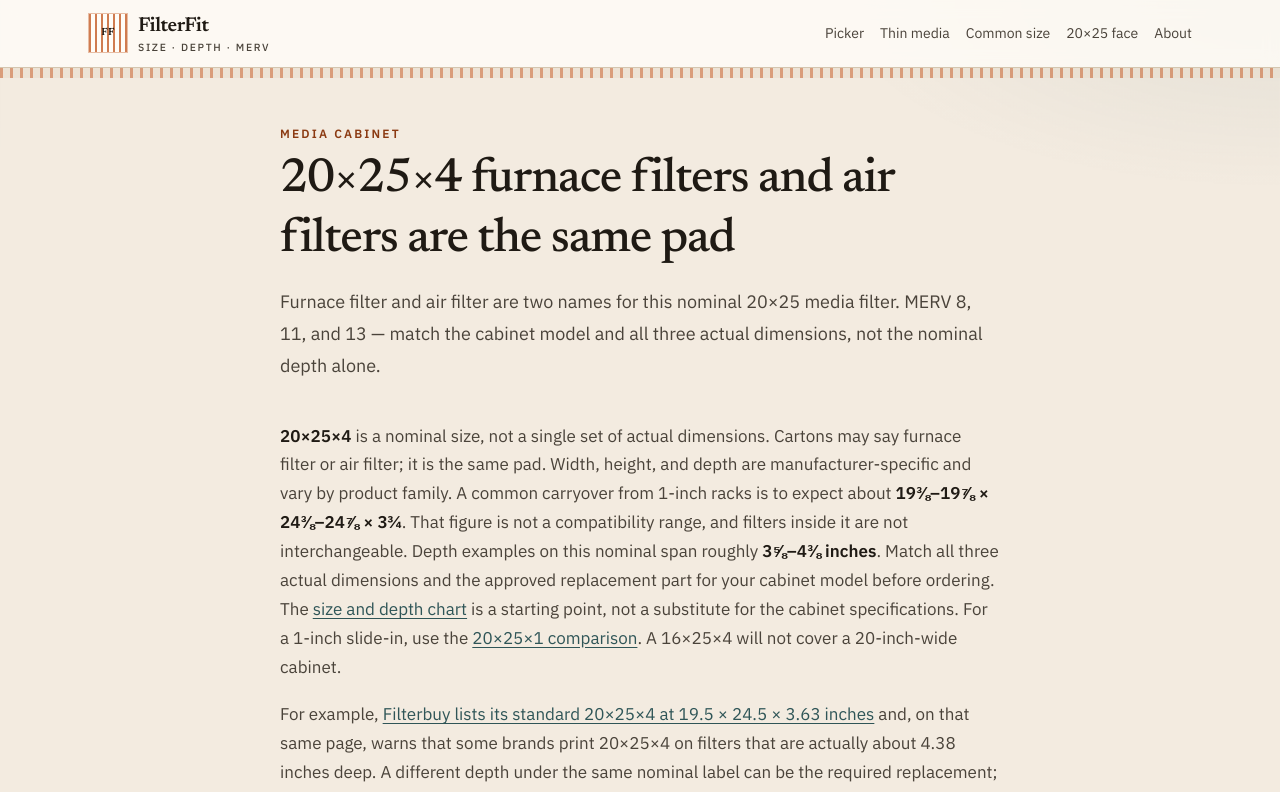
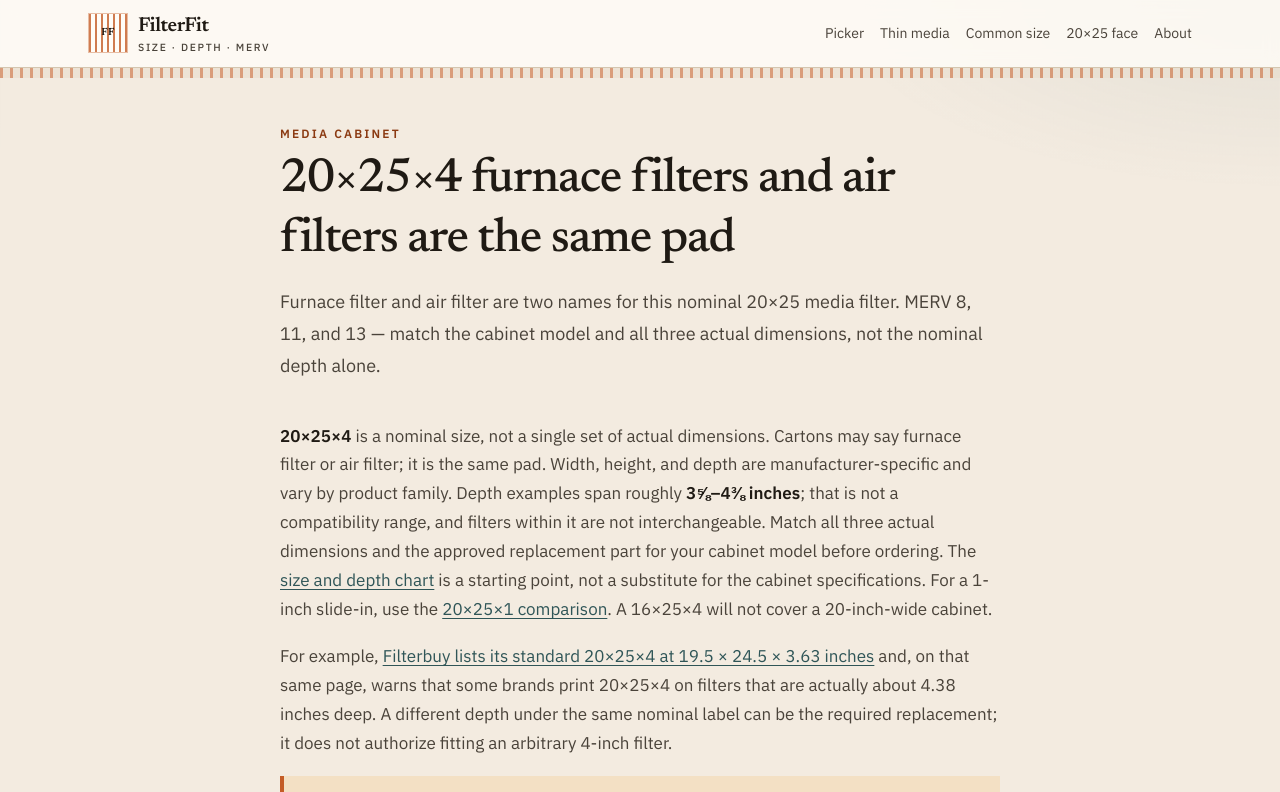
Before and after one commit to laqaer/filter-fit, a Next.js app: page /20x25x4-furnace-filters in a window 1280 px wide. Shown: the top 792 px of the page. Built offline with nearby package versions, Linux system fonts and the light colour scheme.

Commit message:
fix(content): drop the 20x25x4 buy-target size span (FF-CONTENT-009)
State depth examples only, matching the 16x25x4 page, and ban the full face-and-depth range in the regression test.

Co-authored-by: laqaer <laqaer@users.noreply.github.com>

```diff
--- a/app/20x25x4-furnace-filters/page.tsx
+++ b/app/20x25x4-furnace-filters/page.tsx
@@ -42,12 +42,10 @@ export default function Size20x25x4Page() {
         <p>
           <strong>20×25×4</strong> is a nominal size, not a single set of actual dimensions.
           Cartons may say furnace filter or air filter; it is the same pad. Width, height, and
-          depth are manufacturer-specific and vary by product family. A common carryover from
-          1-inch racks is to expect about <strong>19⅜–19⅞ × 24⅜–24⅞ × 3¾</strong>. That figure
-          is not a compatibility range, and filters inside it are not interchangeable. Depth
-          examples on this nominal span roughly <strong>3⅝–4⅜ inches</strong>. Match all three
-          actual dimensions and the approved replacement part for your cabinet model before
-          ordering. The{" "}
+          depth are manufacturer-specific and vary by product family. Depth examples span
+          roughly <strong>3⅝–4⅜ inches</strong>; that is not a compatibility range, and filters
+          within it are not interchangeable. Match all three actual dimensions and the approved
+          replacement part for your cabinet model before ordering. The{" "}
           <Link href="/furnace-filter-size-depth-chart">size and depth chart</Link> is a starting
           point, not a substitute for the cabinet specifications. For a 1-inch slide-in, use the{" "}
           <Link href="/20x25x1-furnace-filters">20×25×1 comparison</Link>. A 16×25×4 will not
--- a/scripts/test-size-guide.mjs
+++ b/scripts/test-size-guide.mjs
@@ -94,9 +94,12 @@ assert.doesNotMatch(page, /actual size near 15⅜–15⅞ × 24⅜–24⅞ × 3
 
 const page20x25x4 = readFileSync("app/20x25x4-furnace-filters/page.tsx", "utf8");
 assert.match(page20x25x4, /furnace filters and air filters are the same pad/);
-assert.match(page20x25x4, /19⅜–19⅞ × 24⅜–24⅞ × 3¾/);
+assert.match(page20x25x4, /Depth examples span\s+roughly/);
+assert.match(page20x25x4, /3⅝–4⅜/);
 assert.match(page20x25x4, /not a compatibility range/);
-assert.doesNotMatch(page20x25x4, /actual size near 19⅜–19⅞ × 24⅜–24⅞ × 3¾/);
+assert.doesNotMatch(page20x25x4, /19⅜–19⅞ × 24⅜–24⅞ × 3¾/);
+assert.doesNotMatch(page20x25x4, /actual size near /);
+assert.doesNotMatch(page20x25x4, /carryover from/);
 const row20x25x4 = sizeChart.find((item) => item.nominal === "20×25×4");
 assert.ok(row20x25x4, "The shared size chart must include 20×25×4");
 assert.match(row20x25x4.typicalActual, /3⅝–4⅜/);
```
